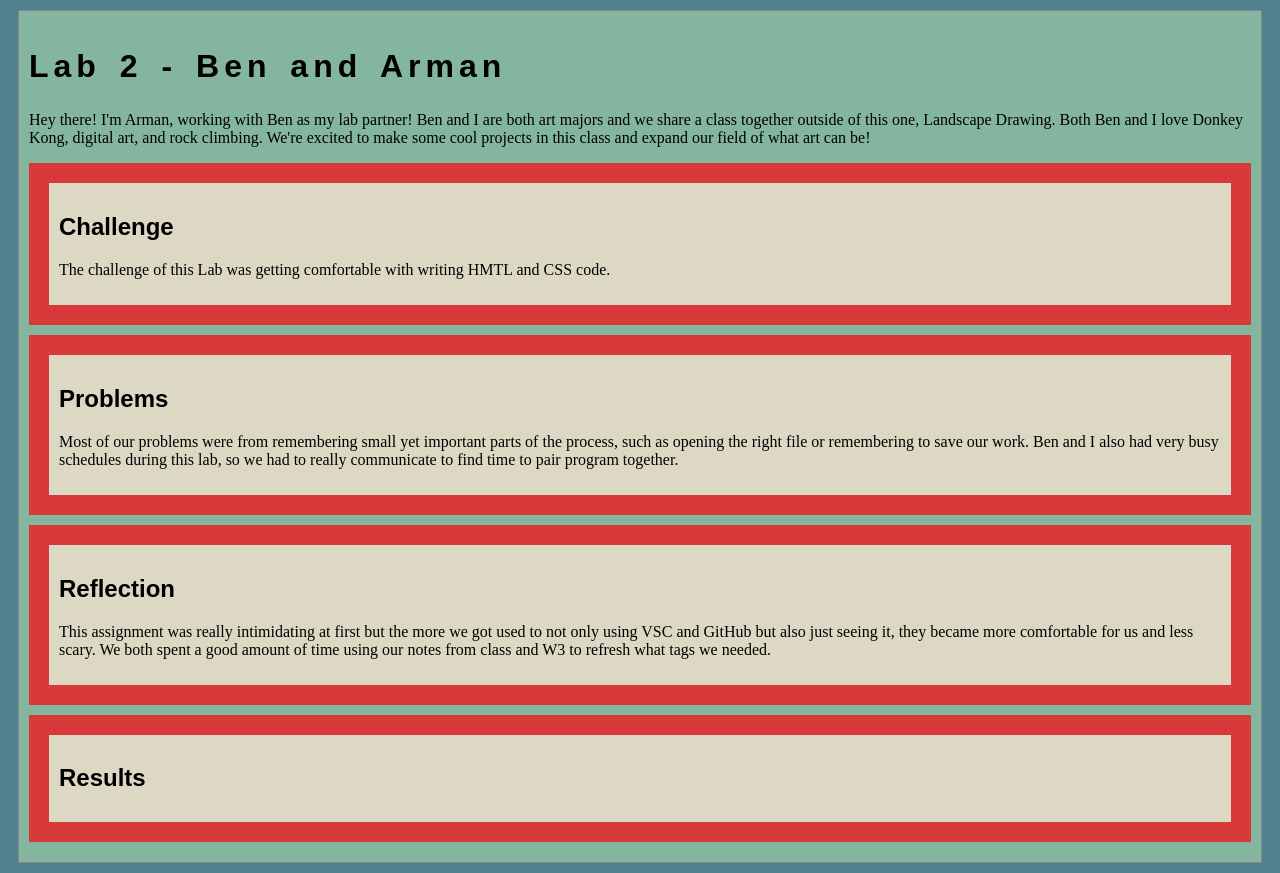
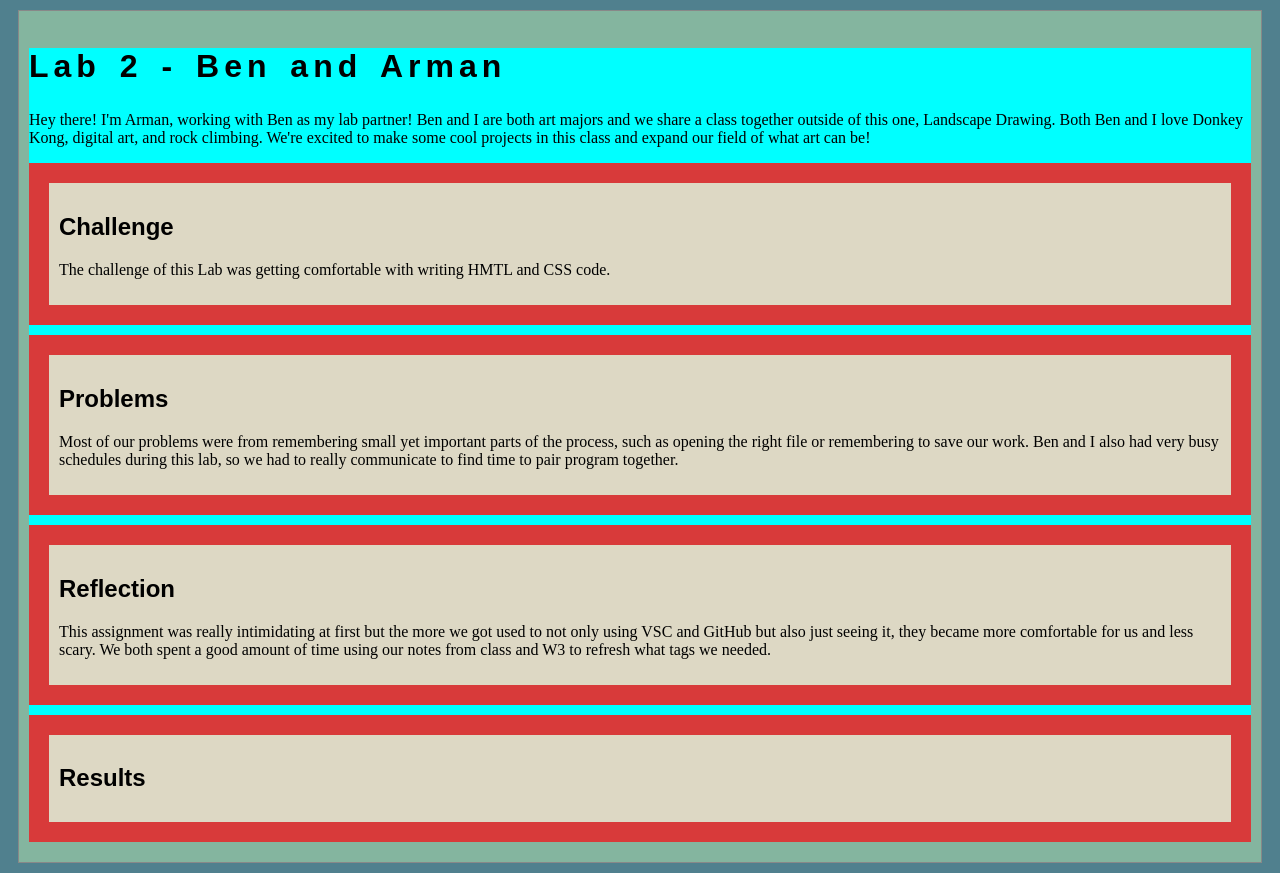
Before and after one commit to armanjmoslehi/art101, a web app: file lab2/index.html in a window 1280 px wide. Run offline with its HTML, style and script files only (its server is not run), Linux system fonts and the light colour scheme.

Commit message:
Update lab.css

```diff
--- a/lab2/css/lab.css
+++ b/lab2/css/lab.css
@@ -7,3 +7,7 @@
     border: solid 20px #d83a3a;
     background-color: #DDD8C4;
   }
+
+section {
+  background-color: aqua;
+}
```
